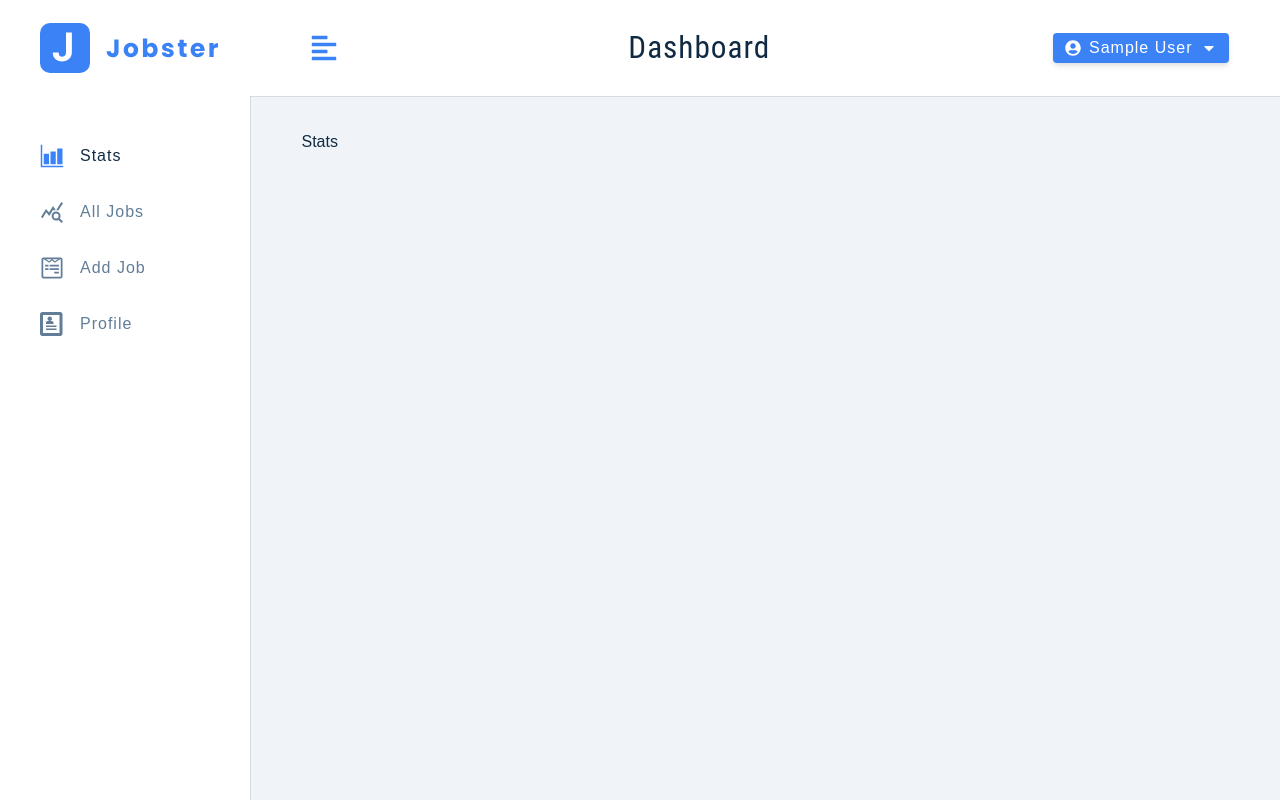
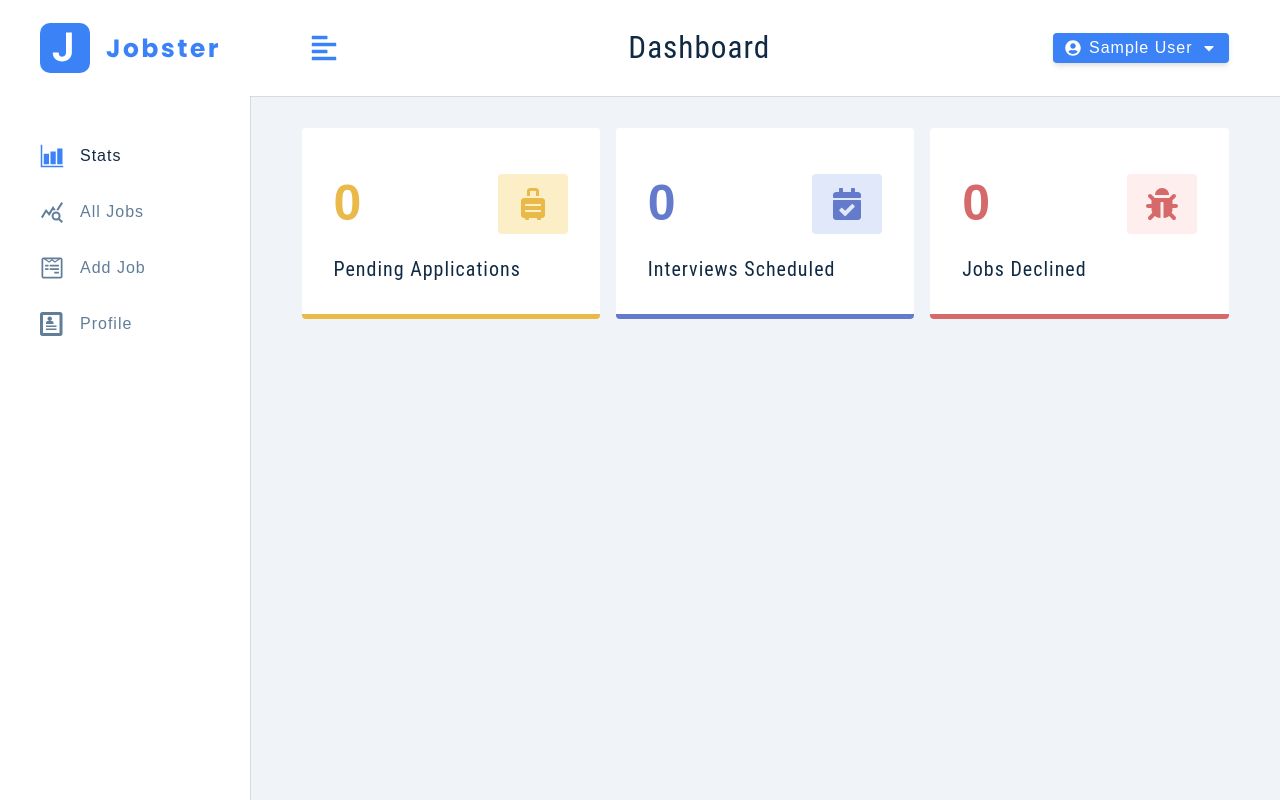
Before and after one commit to StelmakhM/job-stats, a React (Create React App) app: page / in a window 1280 px wide. Built offline with nearby package versions, Linux system fonts and the light colour scheme; no server answers; sample sign-in values are in the browser's storage.

Commit message:
add stats page, job applications charts

```diff
--- a/package.json
+++ b/package.json
@@ -17,6 +17,7 @@
     "react-router-dom": "^6.6.2",
     "react-scripts": "5.0.1",
     "react-toastify": "^9.1.1",
+    "recharts": "^2.4.1",
     "styled-components": "^5.3.6",
     "web-vitals": "^2.1.4"
   },
--- /dev/null
+++ b/src/components/AreaChart/AreaChart.jsx
@@ -0,0 +1,28 @@
+import {
+	ResponsiveContainer,
+	AreaChart,
+	Area,
+	XAxis,
+	YAxis,
+	CartesianGrid,
+	Tooltip,
+} from "recharts";
+
+export default function AreaChartComponent({ data }) {
+	return (
+		<ResponsiveContainer width="100%" height={300}>
+			<AreaChart data={data} margin={{ top: 50 }}>
+				<CartesianGrid strokeDasharray="3 3" />
+				<XAxis dataKey="date" />
+				<YAxis allowDecimals={false} />
+				<Tooltip />
+				<Area
+					type="monotone"
+					dataKey="count"
+					stroke="#1e3a8a"
+					fill="#3b82f6"
+				/>
+			</AreaChart>
+		</ResponsiveContainer>
+	);
+}
--- /dev/null
+++ b/src/components/BarChart/BarChart.jsx
@@ -0,0 +1,23 @@
+import {
+	BarChart,
+	Bar,
+	XAxis,
+	YAxis,
+	CartesianGrid,
+	Tooltip,
+	ResponsiveContainer,
+} from "recharts";
+
+export default function BarChartComponent({ data }) {
+	return (
+		<ResponsiveContainer width="100%" height={300}>
+			<BarChart data={data} margin={{ top: 50 }}>
+				<CartesianGrid strokeDasharray="10 10 " />
+				<XAxis dataKey="date" />
+				<YAxis allowDecimals={false} />
+				<Tooltip />
+				<Bar dataKey="count" fill="#3b82f6" barSize={75} />
+			</BarChart>
+		</ResponsiveContainer>
+	);
+}
--- /dev/null
+++ b/src/components/ChartsContainer/ChartsContainer.jsx
@@ -0,0 +1,23 @@
+import { useState } from "react";
+import { useSelector } from "react-redux";
+import { AreaChartComponent, BarChartComponent } from "../";
+
+import Wrapper from "./ChartsContainer.styled";
+
+export default function ChartsContainer() {
+	const [barChart, setBarChart] = useState(true);
+	const { monthlyApplications: data } = useSelector((state) => state.allJobs);
+	return (
+		<Wrapper>
+			<h4>Monthly applications</h4>
+			<button type="button" onClick={() => setBarChart(!barChart)}>
+				{barChart ? "Area Chart" : "Bar Chart"}
+			</button>
+			{barChart ? (
+				<BarChartComponent data={data} />
+			) : (
+				<AreaChartComponent data={data} />
+			)}
+		</Wrapper>
+	);
+}
--- /dev/null
+++ b/src/components/ChartsContainer/ChartsContainer.styled.js
@@ -0,0 +1,20 @@
+import styled from "styled-components";
+
+const Wrapper = styled.section`
+	margin-top: 4rem;
+	text-align: center;
+	button {
+		background: transparent;
+		border-color: transparent;
+		text-transform: capitalize;
+		color: var(--primary-500);
+		font-size: 1.25rem;
+		cursor: pointer;
+	}
+	h4 {
+		text-align: center;
+		margin-bottom: 0.75rem;
+	}
+`;
+
+export default Wrapper;
--- /dev/null
+++ b/src/components/StatItem/StatItem.jsx
@@ -0,0 +1,14 @@
+import React from "react";
+import Wrapper from "./StatItem.styled";
+
+export default function StatItem({ count, title, icon, color, bcg }) {
+	return (
+		<Wrapper color={color} bcg={bcg}>
+			<header>
+				<span className="count">{count}</span>
+				<span className="icon">{icon}</span>
+			</header>
+			<h5 className="title">{title}</h5>
+		</Wrapper>
+	);
+}
--- /dev/null
+++ b/src/components/StatItem/StatItem.styled.js
@@ -0,0 +1,41 @@
+import styled from "styled-components";
+
+const Wrapper = styled.article`
+	padding: 2rem;
+	background: var(--white);
+	border-radius: var(--borderRadius);
+	border-bottom: 5px solid ${(props) => props.color};
+	header {
+		display: flex;
+		align-items: center;
+		justify-content: space-between;
+	}
+	.count {
+		display: block;
+		font-weight: 700;
+		font-size: 50px;
+		color: ${(props) => props.color};
+	}
+	.title {
+		margin: 0;
+		text-transform: capitalize;
+		letter-spacing: var(--letterSpacing);
+		text-align: left;
+		margin-top: 0.5rem;
+	}
+	.icon {
+		width: 70px;
+		height: 60px;
+		background: ${(props) => props.bcg};
+		border-radius: var(--borderRadius);
+		display: flex;
+		align-items: center;
+		justify-content: center;
+		svg {
+			font-size: 2rem;
+			color: ${(props) => props.color};
+		}
+	}
+`;
+
+export default Wrapper;
--- /dev/null
+++ b/src/components/StatsContainer/StatsContainer.jsx
@@ -0,0 +1,39 @@
+import { FaSuitcaseRolling, FaCalendarCheck, FaBug } from "react-icons/fa";
+import { useSelector } from "react-redux";
+import StatItem from "../StatItem/StatItem";
+import Wrapper from "./StatsContainer.styled";
+
+export default function StatsContainer() {
+	const { stats } = useSelector((state) => state.allJobs);
+
+	const defaultStats = [
+		{
+			title: "pending applications",
+			count: stats.pending || 0,
+			icon: <FaSuitcaseRolling />,
+			color: "#e9b949",
+			bcg: "#fcefc7",
+		},
+		{
+			title: "interviews scheduled",
+			count: stats.interview || 0,
+			icon: <FaCalendarCheck />,
+			color: "#647acb",
+			bcg: "#e0e8f9",
+		},
+		{
+			title: "jobs declined",
+			count: stats.declined || 0,
+			icon: <FaBug />,
+			color: "#d66a6a",
+			bcg: "#ffeeee",
+		},
+	];
+	return (
+		<Wrapper>
+			{defaultStats.map((item, index) => {
+				return <StatItem key={index} {...item} />;
+			})}
+		</Wrapper>
+	);
+}
--- /dev/null
+++ b/src/components/StatsContainer/StatsContainer.styled.js
@@ -0,0 +1,15 @@
+import styled from "styled-components";
+
+const Wrapper = styled.section`
+	display: grid;
+	row-gap: 2rem;
+	@media (min-width: 768px) {
+		grid-template-columns: 1fr 1fr;
+		column-gap: 1rem;
+	}
+	@media (min-width: 1120px) {
+		grid-template-columns: 1fr 1fr 1fr;
+		column-gap: 1rem;
+	}
+`;
+export default Wrapper;
--- a/src/pages/Dashboard/Stats/Stats.jsx
+++ b/src/pages/Dashboard/Stats/Stats.jsx
@@ -1,11 +1,20 @@
-import React, { useEffect } from "react";
-import { useDispatch } from "react-redux";
+import { useEffect } from "react";
+import { useDispatch, useSelector } from "react-redux";
+import { ChartsContainer, StatsContainer } from "../../../components";
 import { showStats } from "../../../redux/allJobs/allJobsThunk";
 
 export default function Stats() {
+	const { isLoading, monthlyApplications } = useSelector(
+		(state) => state.allJobs
+	);
 	const dispatch = useDispatch();
 	useEffect(() => {
 		dispatch(showStats());
 	}, []);
-	return <div>Stats</div>;
+	return (
+		<>
+			<StatsContainer />
+			{monthlyApplications.length > 0 && <ChartsContainer />}
+		</>
+	);
 }
```
Also changed, not shown: src/components/index.js (+9 -0 lines), 1 other file (tests, documents, lock files or other folders).
